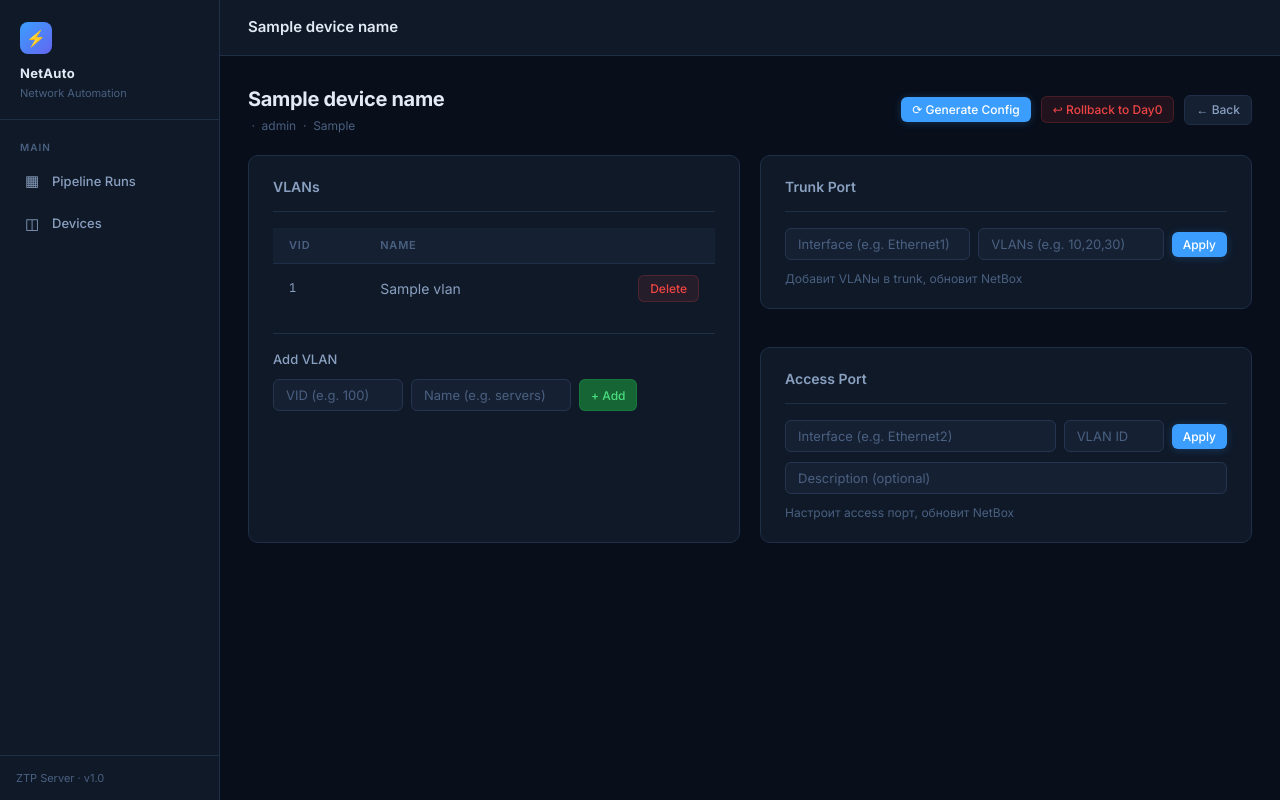
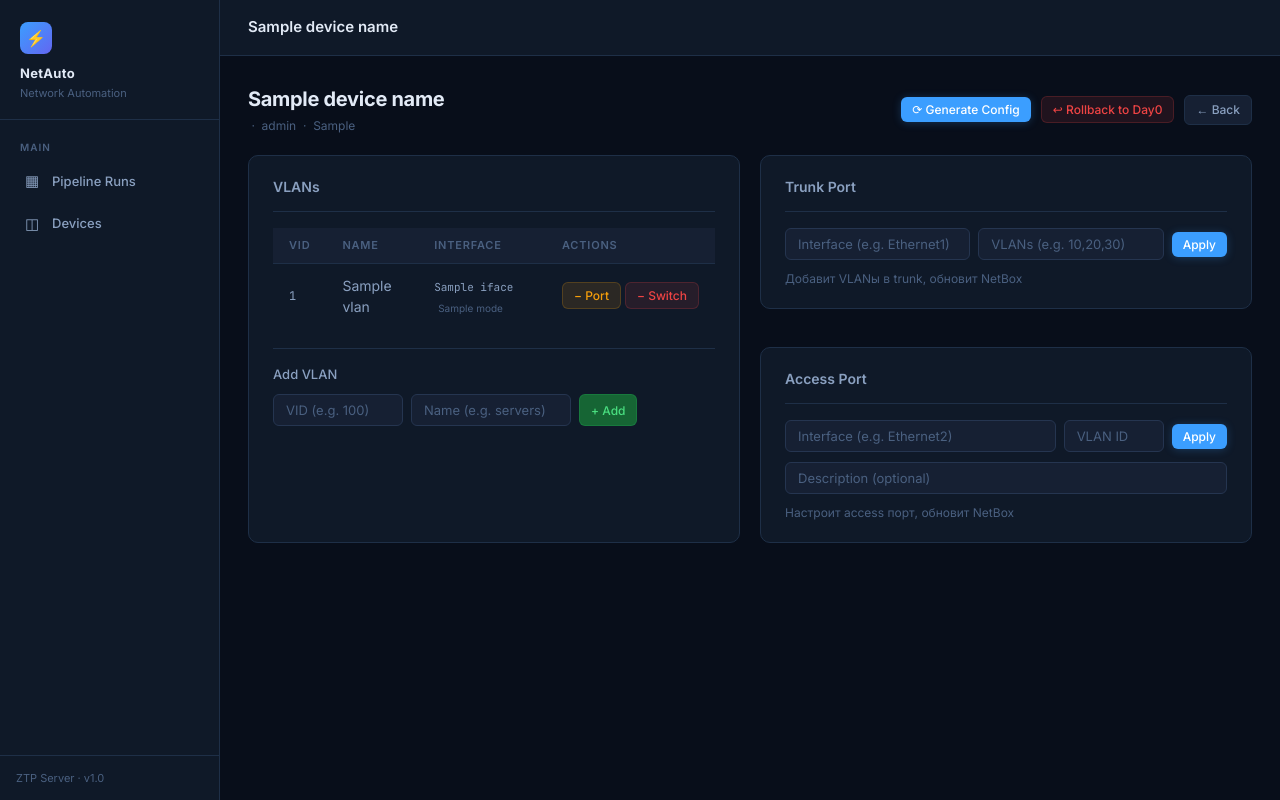
Before and after one commit to valera01021996/ztp, a FastAPI app: template ztp/templates/ui/device_manage.html in a window 1280 px wide. Run offline with FastAPI, Linux system fonts and the light colour scheme; the template is opened without the code that fills it: most values are stand-ins (such as "Sample title", 1, 10 or a date in 2020).

Commit message:
split vlan delete into remove-from-port and delete-global -from switch

```diff
--- a/ztp/templates/ui/device_manage.html
+++ b/ztp/templates/ui/device_manage.html
@@ -64,26 +64,47 @@
                 <tr>
                     <th>VID</th>
                     <th>Name</th>
-                    <th></th>
+                    <th>Interface</th>
+                    <th>Actions</th>
                 </tr>
             </thead>
             <tbody>
             {% for v in vlans %}
+                {% for iface in v.interfaces %}
                 <tr>
-                    <td class="mono">{{ v.vid }}</td>
-                    <td>{{ v.name }}</td>
-                    <td style="text-align:right;">
-                        <form method="post" action="/ui/devices/{{ device_name }}/vlans/{{ v.vid }}/delete">
-                            <button type="submit" class="btn btn-danger btn-sm"
-                                onclick="return confirm('Delete VLAN {{ v.vid }}?')">Delete</button>
+                    {% if loop.first %}
+                    <td class="mono" rowspan="{{ v.interfaces | length }}">{{ v.vid }}</td>
+                    <td rowspan="{{ v.interfaces | length }}">{{ v.name }}</td>
+                    {% endif %}
+                    <td>
+                        <span class="mono" style="font-size:11px;">{{ iface.name }}</span>
+                        <span class="meta" style="font-size:10px; margin-left:4px;">{{ iface.mode }}</span>
+                    </td>
+                    <td style="white-space:nowrap;">
+                        <form method="post" action="/ui/devices/{{ device_name }}/vlans/{{ v.vid }}/remove_from_port"
+                              style="display:inline;"
+                              onsubmit="return confirm('Remove VLAN {{ v.vid }} from {{ iface.name }}?')">
+                            <input type="hidden" name="interface" value="{{ iface.name }}">
+                            <button type="submit" class="btn btn-sm"
+                                style="background:rgba(245,158,11,0.12); color:#f59e0b; border:1px solid rgba(245,158,11,0.2);">
+                                − Port
+                            </button>
                         </form>
+                        {% if loop.first %}
+                        <form method="post" action="/ui/devices/{{ device_name }}/vlans/{{ v.vid }}/delete_global"
+                              style="display:inline;"
+                              onsubmit="return confirm('Delete VLAN {{ v.vid }} globally from switch?')">
+                            <button type="submit" class="btn btn-danger btn-sm">− Switch</button>
+                        </form>
+                        {% endif %}
                     </td>
                 </tr>
+                {% endfor %}
             {% endfor %}
             </tbody>
         </table>
         {% else %}
-        <p class="meta" style="margin-bottom: 20px;">No VLANs found.</p>
+        <p class="meta" style="margin-bottom: 20px;">No VLANs assigned to interfaces.</p>
         {% endif %}
 
         <div style="border-top: 1px solid var(--border); padding-top: 16px;">
```
Also changed, not shown: ztp/routers/ui.py (+51 -12 lines).
